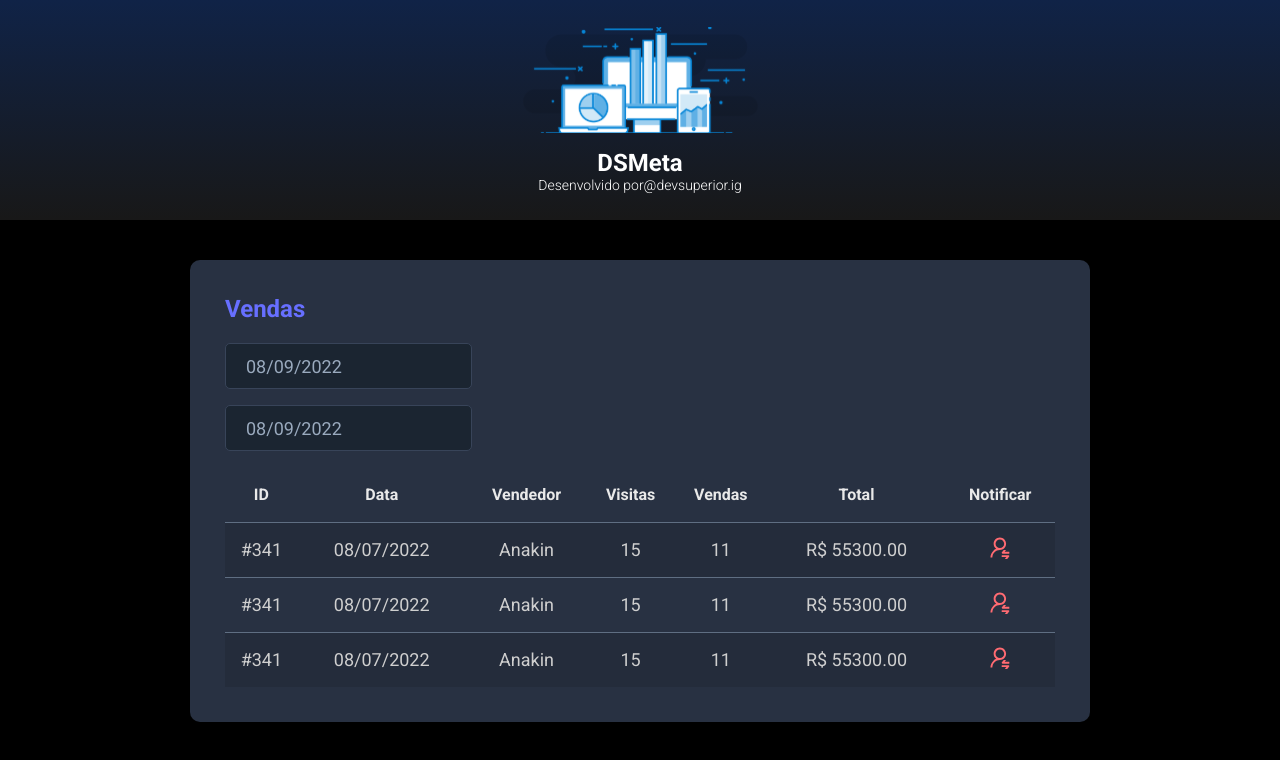
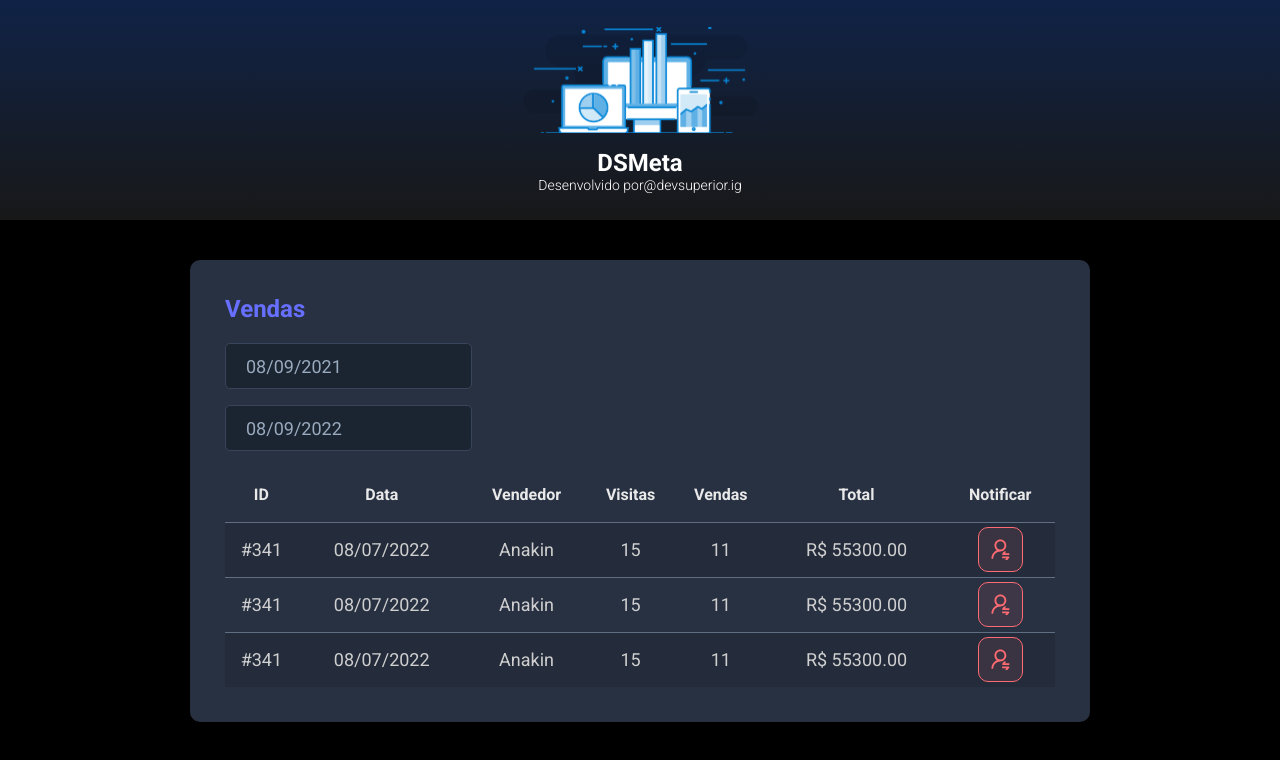
Before and after one commit to EdivaldoAlmeida/dsmeta, a React (Vite) app in the folder frontend/: page / in a window 1280 px wide. Shown: the top 760 px of the page. Built offline with nearby package versions, Linux system fonts and the light colour scheme.

Commit message:
useState

```diff
--- a/frontend/src/App.tsx
+++ b/frontend/src/App.tsx
@@ -1,5 +1,5 @@
-import Header from "./components/Header"
-import SalesCard from "./components/SalesCard"
+import Header from "./components/Header";
+import SalesCard from "./components/SalesCard";
 
 
 function App() {
@@ -17,4 +17,4 @@
   )
 }
 
-export default App
+export default App;
--- a/frontend/src/components/Header/index.tsx
+++ b/frontend/src/components/Header/index.tsx
@@ -1,5 +1,5 @@
-import logo from '../../assets/img/logo.svg'
-import './styles.css'
+import logo from '../../assets/img/logo.svg';
+import './styles.css';
 
 function Header() {
     return (
@@ -16,4 +16,4 @@
     )
 }
 
-export default Header
+export default Header;
--- a/frontend/src/components/NotificationButton/index.tsx
+++ b/frontend/src/components/NotificationButton/index.tsx
@@ -1,5 +1,5 @@
-import icon from '../../assets/img/notification-icon.svg'
-
+import icon from '../../assets/img/notification-icon.svg';
+import './styles.css';
 
 function NotificationButton() {
     return (
@@ -9,4 +9,4 @@
     )
 }
 
-export default NotificationButton
+export default NotificationButton;
--- a/frontend/src/components/SalesCard/index.tsx
+++ b/frontend/src/components/SalesCard/index.tsx
@@ -1,9 +1,18 @@
+import { useState } from "react";
 import DatePicker from "react-datepicker";
 import "react-datepicker/dist/react-datepicker.css";
 import NotificationButton from '../NotificationButton'
 import './styles.css'
 
 function SalesCard() {
+
+    const min = new Date(new Date().setDate(new Date().getDate() - 365));
+    const max = new Date();
+
+    const [minDate, setMinDate] = useState(min);
+    const [maxDate, setMaxDate] = useState(max);
+
+
     return (
         <div className="dsmeta-container">
             <div className="dsmeta-card">
@@ -11,16 +20,16 @@
                 <div>
                     <div className="dsmeta-form-control-container">
                         <DatePicker
-                            selected={new Date()}
-                            onChange={(date: Date) => { }}
+                            selected={minDate}
+                            onChange={(date: Date) => setMinDate(date)}
                             className="dsmeta-form-control"
                             dateFormat="dd/MM/yyyy"
                         />
                     </div>
                     <div className="dsmeta-form-control-container">
                         <DatePicker
-                            selected={new Date()}
-                            onChange={(date: Date) => { }}
+                            selected={maxDate}
+                            onChange={(date: Date) =>setMaxDate(date)}
                             className="dsmeta-form-control"
                             dateFormat="dd/MM/yyyy"
                         />
```
Also changed, not shown: frontend/src/main.tsx (+4 -4 lines), frontend/src/components/NotificationButton/styles.css (indentation only).
